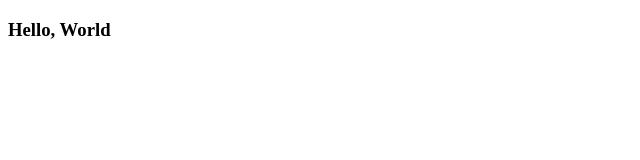
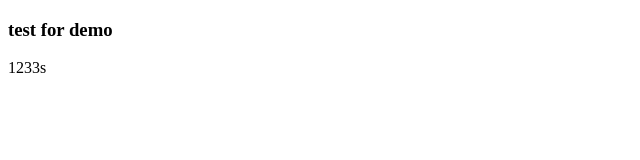
Before and after one commit to erbing/BaseWebpackV4, a React app: page / in a window 1280 px wide. Shown: the full height of the page, 0-640 px from the left. Built offline with nearby package versions, Linux system fonts and the light colour scheme.

Commit message:
add requireJs

```diff
--- a/app.js
+++ b/app.js
@@ -1,6 +1,9 @@
 import React from "react";
 import ReactDom from "react-dom";
 import { BrowserRouter } from "react-router-dom";
+
+import RequireDemo from "./require/index";
+
 const common = require("./module/index");
 const common1 = require("./module/demo");
 const common2 = require("./module/index1");
@@ -21,7 +24,8 @@
 
 const APP = () => (
   <div className="app">
-    <h3>Hello, World</h3>
+    <h3>test for demo</h3>
+    <RequireDemo />
   </div>
 );
 
--- a/index.html
+++ b/index.html
@@ -1,5 +1,6 @@
 <!DOCTYPE html>
 <html lang="en">
+
 <head>
     <meta charset="utf-8">
     <title>webpack 中文社区</title>
@@ -18,10 +19,14 @@
     <style>
 
     </style>
+    <script type="text/html" src="node_modules/requirejs/require.js"></script>
 </head>
+
 <body>
+
     <div id="root">
         <!--skeleton-->
     </div>
 </body>
+
 </html>
--- a/package.json
+++ b/package.json
@@ -51,6 +51,7 @@
     "redux-logger": "^3.0.6",
     "redux-thunk": "^2.2.0",
     "require": "^2.4.20",
+    "requirejs": "^2.3.6",
     "style-loader": "^0.21.0",
     "transform-runtime": "^0.0.0",
     "upng-js": "^2.1.0",
--- /dev/null
+++ b/require/index.js
@@ -0,0 +1,12 @@
+import React from "react";
+// var requirejs = require("requirejs");
+
+console.log(global, "-----global------");
+
+const Requires = () => (
+  <div>
+    <div>1233s</div>
+  </div>
+);
+
+export default Requires;
```
Also changed, not shown: app/requires.js (added, +7 -0 lines), require/myModule.js (added), 1 other file.
